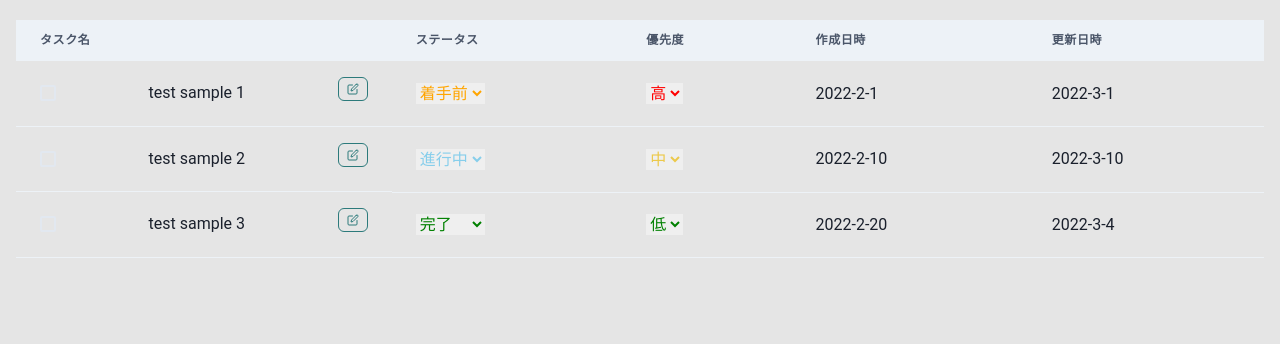
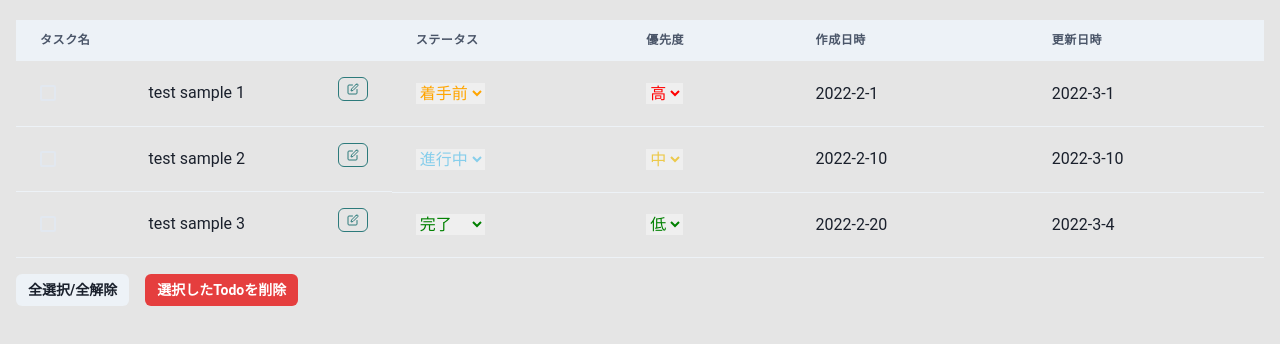
Before and after one commit to oneoneniaoniao/todo_team_3, a Next.js app: page /components/TodoList in a window 1280 px wide. Shown: the top 344 px of the page. Built offline with nearby package versions, Linux system fonts and the light colour scheme; what recoil-persist would draw is missing.

Commit message:
#11 todo削除機能追加

```diff
--- a/pages/atoms/atom.js
+++ b/pages/atoms/atom.js
@@ -39,6 +39,5 @@ export const todosState = atom({
 
 export const idState = atom({
   key:"id",
-  default: 0,
-  effects_UNSTABLE:[persistAtom],
+  default: 4,
 })
--- a/pages/components/TodoList.js
+++ b/pages/components/TodoList.js
@@ -1,11 +1,10 @@
 import Link from "next/link";
-import { useRecoilValue } from "recoil";
+import { useRecoilState } from "recoil";
 import { EditIcon } from "@chakra-ui/icons";
 import {
   Button,
   Checkbox,
   Container,
-  Select,
   Table,
   Tbody,
   Td,
@@ -18,9 +17,10 @@ import {
 import { todosState } from "../atoms/atom";
 import StatusSelect from "./atoms/StatusSelect";
 import PrioritySelect from "./atoms/PrioritySelect";
+import useMultipleChecked from "./atoms/useMultipleChecked";
 
 const TodoList = () => {
-  const todos = useRecoilValue(todosState);
+  const [todos, setTodos] = useRecoilState(todosState);
 
   const renderStatus = (todo) => {
     switch (todo.status) {
@@ -54,7 +54,18 @@ const TodoList = () => {
     }
   };
 
+  const { checked, toggleChecked, toggleCheckAll } = useMultipleChecked(
+    todos.map((todo) => todo.id)
+  );
 
+  const handleClickDelete = () => {
+    const newTodos = todos.filter((todo) => {
+      if (!checked.includes(todo.id)) {
+        return todo;
+      }
+    });
+    setTodos(newTodos);
+  };
 
   return (
     <>
@@ -74,7 +85,10 @@ const TodoList = () => {
             {todos.map((todo) => (
               <Tr key={todo.id}>
                 <Td display="flex" justifyContent="space-between" h="65.5px">
-                  <Checkbox />
+                  <Checkbox
+                    onChange={() => toggleChecked(todo.id)}
+                    isChecked={checked.includes(todo.id)}
+                  />
                   <Link href={`/todos/${todo.id}`} passHref>
                     <Text
                       cursor="pointer"
@@ -105,6 +119,19 @@ const TodoList = () => {
             ))}
           </Tbody>
         </Table>
+        <Button mt="4" size="sm" onClick={toggleCheckAll}>
+          全選択/全解除
+        </Button>
+
+        <Button
+          colorScheme={"red"}
+          ml="4"
+          mt="4"
+          size="sm"
+          onClick={handleClickDelete}
+        >
+          選択したTodoを削除
+        </Button>
       </Container>
     </>
   );
--- /dev/null
+++ b/pages/components/atoms/useMultipleChecked.js
@@ -0,0 +1,33 @@
+import { useState } from "react";
+import { useRecoilValue } from "recoil";
+import { todosState } from "../../atoms/atom";
+
+const useMultipleChecked = (ids) => {
+  const todos = useRecoilValue(todosState);
+  const [checked, setChecked] = useState([]);
+  const toggleChecked = (target) => {
+    // 既にチェックされている時はチェックを外す
+    if (checked.includes(target)) {
+      setChecked([...checked.filter((id) => id !== target)]);
+    } else {
+      //  チェックされていなければチェックする
+      setChecked([...checked.concat([target])]);
+    }
+  };
+
+  // 全選択＆解除ボタン用
+  const toggleCheckAll = () => {
+    if (checked.length === todos.length) {
+      setChecked([]);
+    } else {
+      setChecked(ids);
+    }};
+
+  return {
+    checked,
+    toggleChecked,
+    toggleCheckAll,
+  };
+};
+
+export default useMultipleChecked;
```
